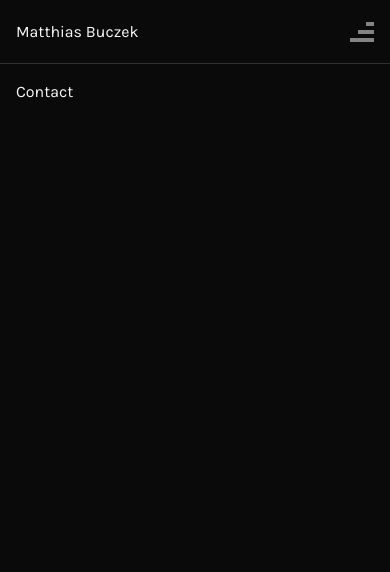
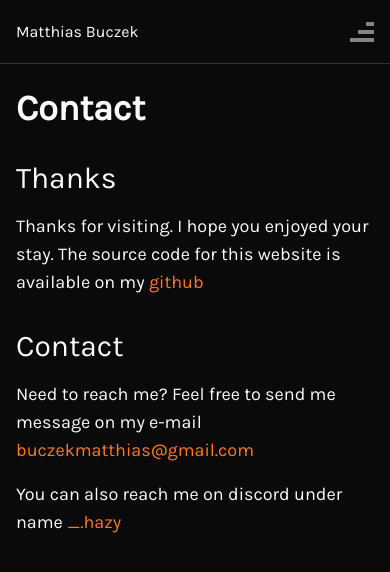
Before and after one commit to buczekmatthias/buczekm, a Vue app: page /contact in a window 390 px wide. Shown: the top 572 px of the page. Built offline with nearby package versions, Linux system fonts and the light colour scheme; the HTML template or start-up script is replaced by a standard one.

Commit message:
Mobile layout

```diff
--- a/src/App.vue
+++ b/src/App.vue
@@ -14,14 +14,7 @@ export default {
     Navbar: NavbarComponent,
     Sidebar: SidebarComponent,
   },
-  data() {
-    return {
-      menu: null,
-    };
-  },
   mounted() {
-    this.menu = this.$refs.navbar.$refs.menu;
-
     window.addEventListener("resize", this.handleResize);
   },
   unmounted() {
@@ -29,8 +22,8 @@ export default {
   },
   methods: {
     handleResize() {
-      if (window.innerWidth >= 1024 && this.menu.classList.contains("opened")) {
-        this.menu.classList.remove("opened");
+      if (window.innerWidth >= 1024 && this.$refs.navbar.$refs.menu.classList.contains("opened")) {
+        this.$refs.navbar.$refs.menu.classList.remove("opened");
       }
     },
   },
--- a/src/components/NavbarComponent.vue
+++ b/src/components/NavbarComponent.vue
@@ -10,22 +10,15 @@
 <script>
 export default {
   name: "NavbarComponent",
-  data() {
-    return {
-      menu: null,
-    };
-  },
   mounted() {
-    this.menu = this.$refs.menu;
-
-    this.menu.addEventListener("click", this.menuListener);
+    this.$refs.menu.addEventListener("click", this.menuListener);
   },
   unmounted() {
-    this.menu.removeEventListener("click", this.menuListener);
+    this.$refs.menu.removeEventListener("click", this.menuListener);
   },
   methods: {
     menuListener() {
-      this.menu.classList.toggle("opened");
+      this.$refs.menu.classList.toggle("opened");
     },
   },
 };
--- a/src/index.css
+++ b/src/index.css
@@ -12,8 +12,9 @@ body {
   @apply w-full px-4 lg:px-0;
 }
 
-a {
-  @apply text-link-primary;
+a,
+.pseudo-link {
+  @apply text-link-primary cursor-pointer;
 }
 nav a,
 aside a {
--- a/src/views/ContactView.vue
+++ b/src/views/ContactView.vue
@@ -1,9 +1,33 @@
 <template>
-  <p>Contact</p>
+  <div class="flex flex-col gap-8 pt-2 pb-4">
+    <div class="absolute bottom-8 left-1/2 -translate-x-1/2 rounded-lg bg-light px-8 py-4 opacity-0 duration-150" ref="toast">
+      <p class="">Copied to clipboard</p>
+    </div>
+    <p class="text-4xl font-semibold">Contact</p>
+    <div class="flex flex-col gap-4">
+      <p class="text-3xl">Thanks</p>
+      <p class="text-lg">Thanks for visiting. I hope you enjoyed your stay. The source code for this website is available on my <a href="https://github.com/buczekmatthias/buczekm" target="_blank" class="">github</a></p>
+    </div>
+    <div class="flex flex-col gap-4">
+      <p class="text-3xl">Contact</p>
+      <p class="text-lg">Need to reach me? Feel free to send me message on my e-mail <span class="pseudo-link" @click="showToast">buczekmatthias@gmail.com</span></p>
+      <p class="text-lg">You can also reach me on discord under name <span class="pseudo-link" @click="showToast">_.hazy</span></p>
+    </div>
+  </div>
 </template>
 
 <script>
 export default {
   name: "ContactView",
+  methods: {
+    showToast(event) {
+      navigator.clipboard.writeText(event.target.textContent);
+      this.$refs.toast.classList.add("opacity-100");
+
+      setTimeout(() => {
+        this.$refs.toast.classList.remove("opacity-100");
+      }, 3000);
+    },
+  },
 };
 </script>
```
Also changed, not shown: 1 other file (tests, documents, lock files or other folders).
